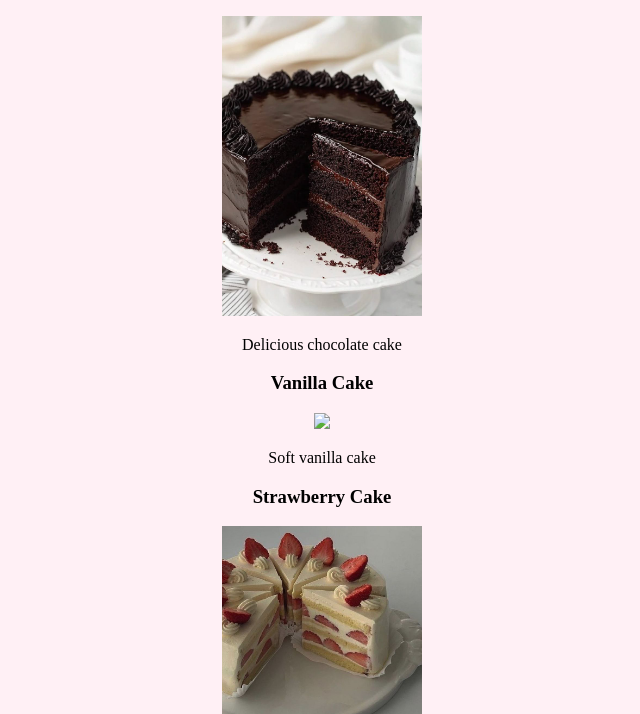
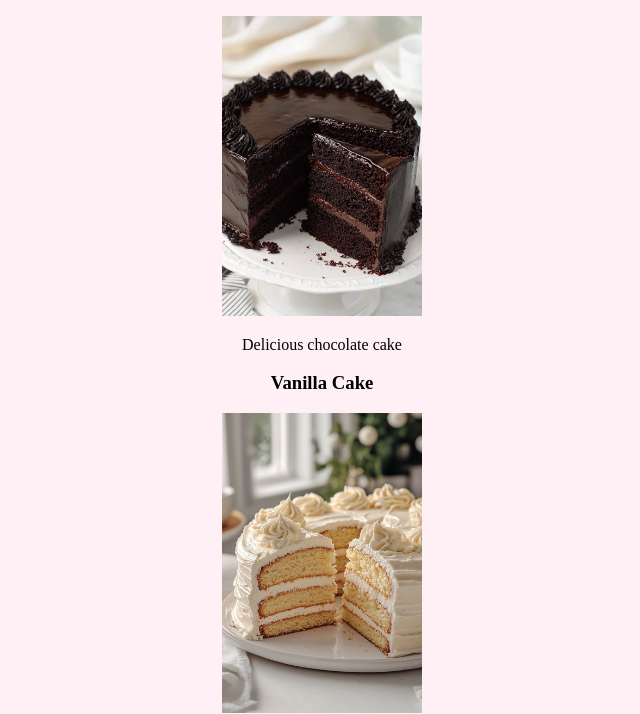
Before and after one commit to ileshahedau/cake-project, a plain HTML site: page index.html in a window 1280 px wide. Shown: the part 106-820 px from the top of the page, without its empty margins (318-958 px from the left). Drawn offline with Linux system fonts and the light colour scheme.

Commit message:
Add files via upload

```diff
--- a/index.html
+++ b/index.html
@@ -12,7 +12,7 @@
     <p>Delicious chocolate cake</p>
 
     <h3>Vanilla Cake</h3>
-    <img src="vanilla.jpg,jpeg" width="200">
+    <img src="vanilla.jpg.jpeg" width="200">
     <p>Soft vanilla cake</p>
 
     <h3>Strawberry Cake</h3>
```
